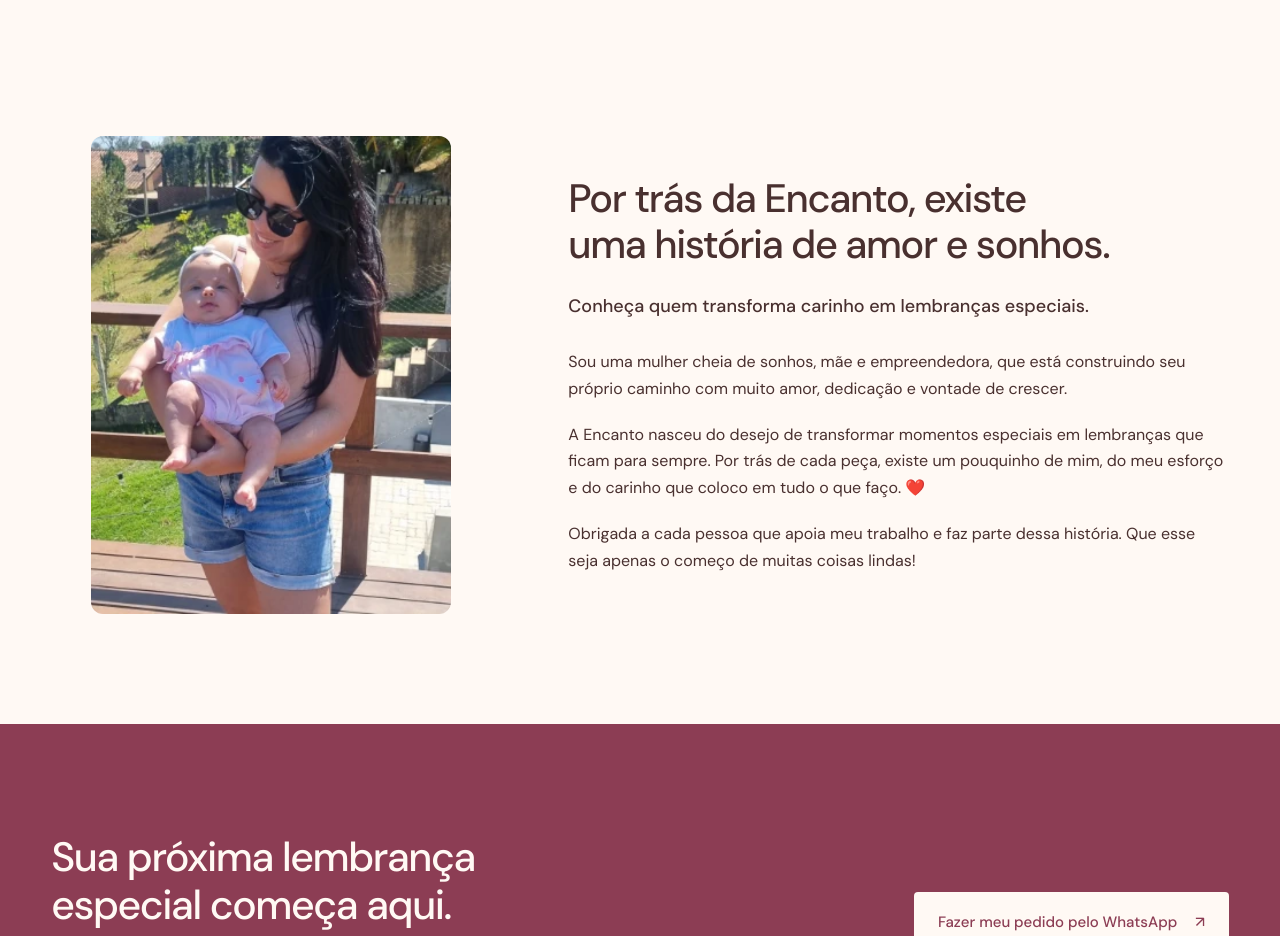
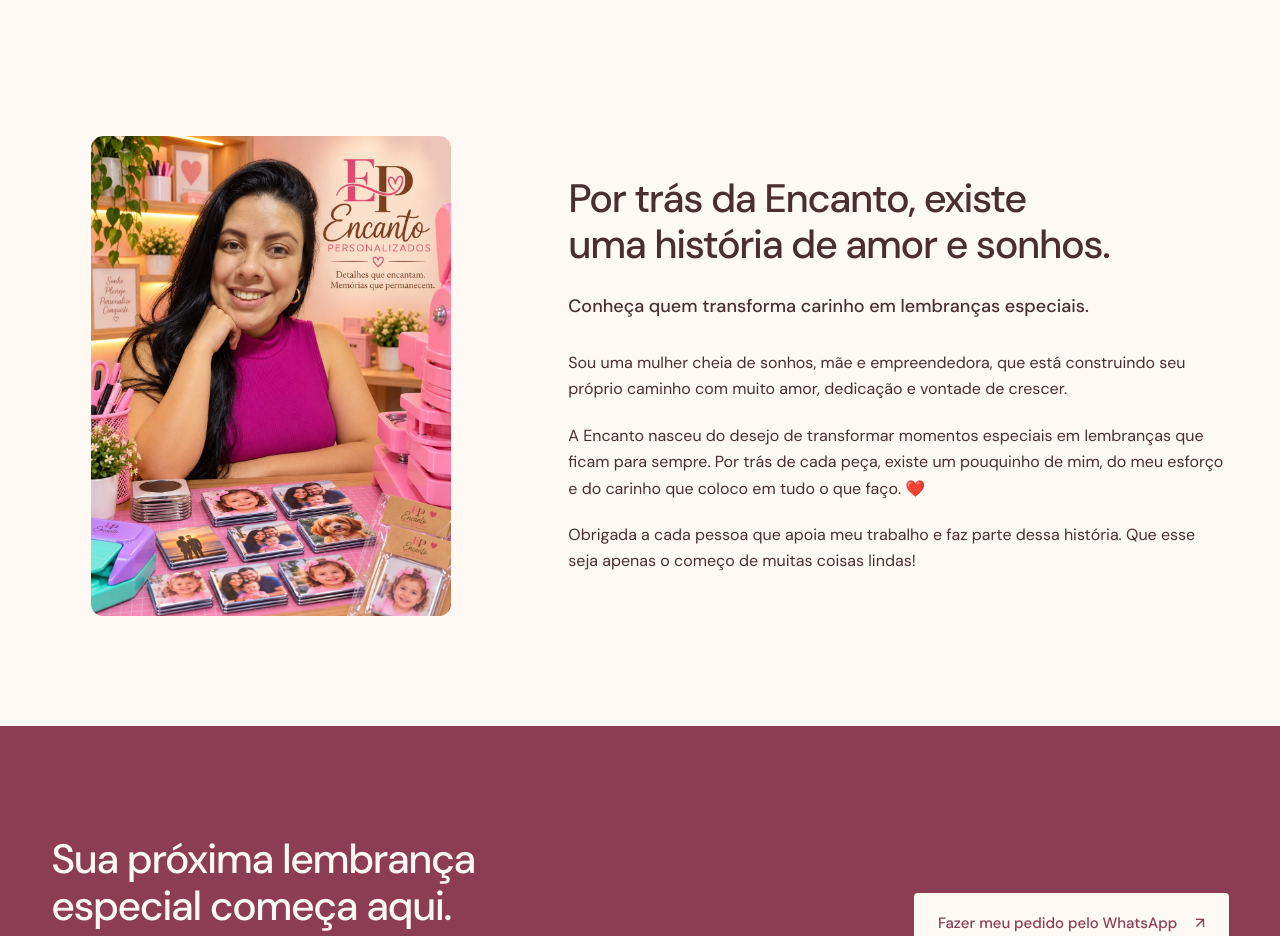
Before and after one commit to santolimhenrique-tech/encanto-personalizados, a website: page index.html in a window 1280 px wide. Shown: the part 5640-6576 px from the top of the page. Drawn offline with Linux system fonts and the light colour scheme.

Commit message:
feat: update hero video and about section

```diff
--- a/index.html
+++ b/index.html
@@ -96,7 +96,7 @@
       <div><p>Estamos em Guarulhos, São Paulo, criando lembranças personalizadas para momentos especiais.</p><p class="location-name">Guarulhos — SP</p></div>
     </section>
     <section class="founder section wrap" id="sobre-mim" aria-labelledby="founder-title">
-      <figure class="founder-portrait"><img src="public/images/empreendedora-encanto.webp" width="313" height="416" alt="Empreendedora da Encanto Personalizados segurando sua bebê no colo, ao ar livre junto a um lago" loading="lazy" decoding="async"></figure>
+      <figure class="founder-portrait"><img src="public/images/empreendedora-retrato.jpg" width="1086" height="1448" alt="Empreendedora da Encanto Personalizados em seu ateliê, com peças personalizadas sobre a mesa" loading="lazy" decoding="async"></figure>
       <div class="founder-copy">
         <div class="founder-intro"><h2 id="founder-title">Por trás da Encanto, existe uma história de amor e sonhos.</h2><p class="founder-subtitle">Conheça quem transforma carinho em lembranças especiais.</p></div>
         <div class="founder-story">
```
Also changed, not shown: tests/founder.mjs (+1 -1 lines), public/images/empreendedora-retrato.jpg (added).
